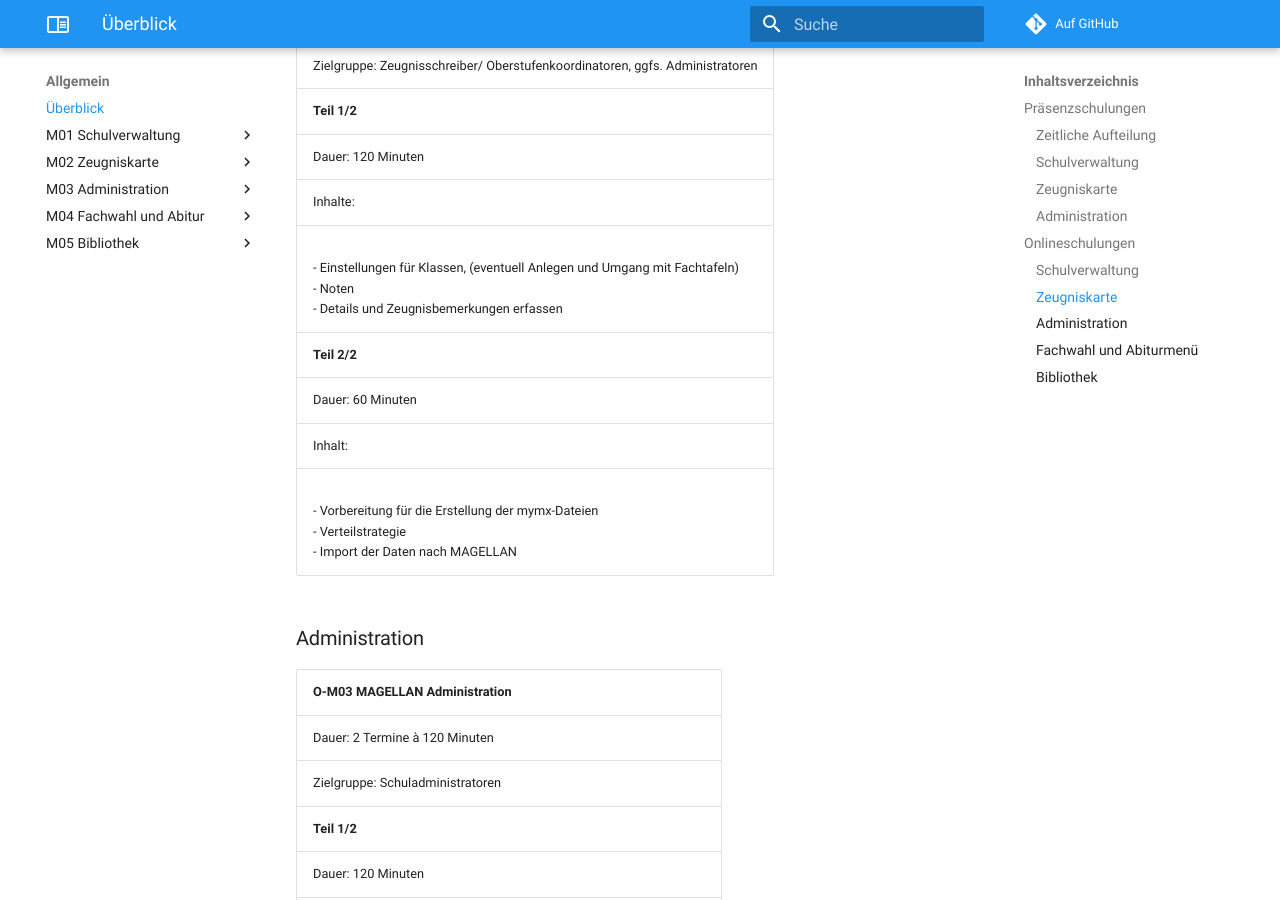
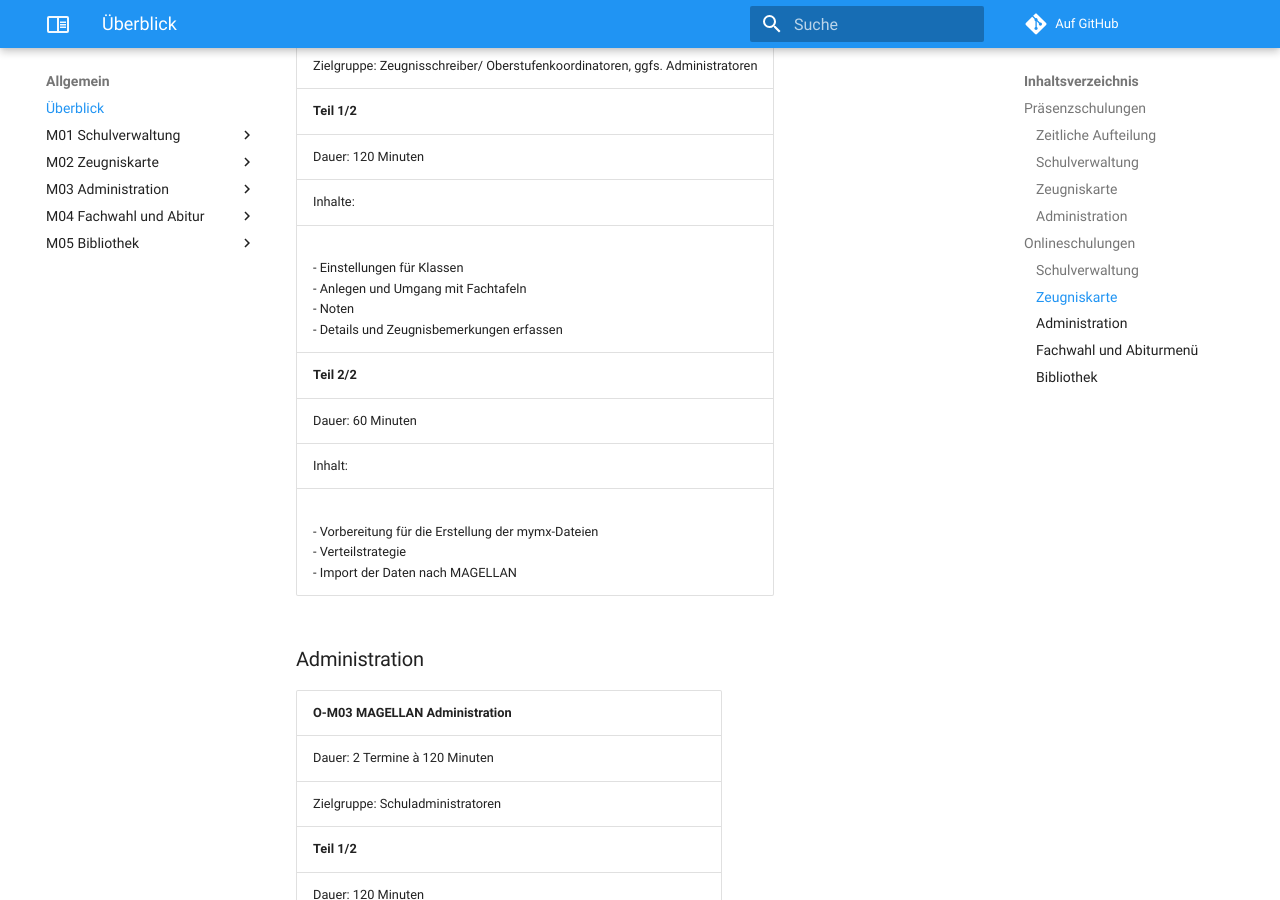
Before and after one commit to stuebersystems/doc.magellan-schulungen.de, an MkDocs documentation site: the page built from docs/index.md, in a window 1280 px wide and 900 px high, scrolled down 3427 px. Built offline with MkDocs 1.6.1 and Material for MkDocs 9.7.7, drawn with Linux system fonts in a browser that asks for light colours; comment, search, counter and statistics services are not loaded.

Commit message:
no message

```diff
--- a/docs/index.md
+++ b/docs/index.md
@@ -74,7 +74,7 @@ Unsere Präsenzschulungen bieten wir bei uns im Hause oder auch bei Ihnen vor Or
 |**Teil 1/2**|
 |Dauer: 120 Minuten|
 |Inhalte:
-<br/>- Einstellungen für Klassen, (eventuell Anlegen und Umgang mit Fachtafeln)<br/>- Noten<br/>- Details und Zeugnisbemerkungen erfassen|
+<br/>- Einstellungen für Klassen<br/>- Anlegen und Umgang mit Fachtafeln<br/>- Noten<br/>- Details und Zeugnisbemerkungen erfassen|
 |**Teil 2/2**|
 |Dauer: 60 Minuten|
 |Inhalt:
```
